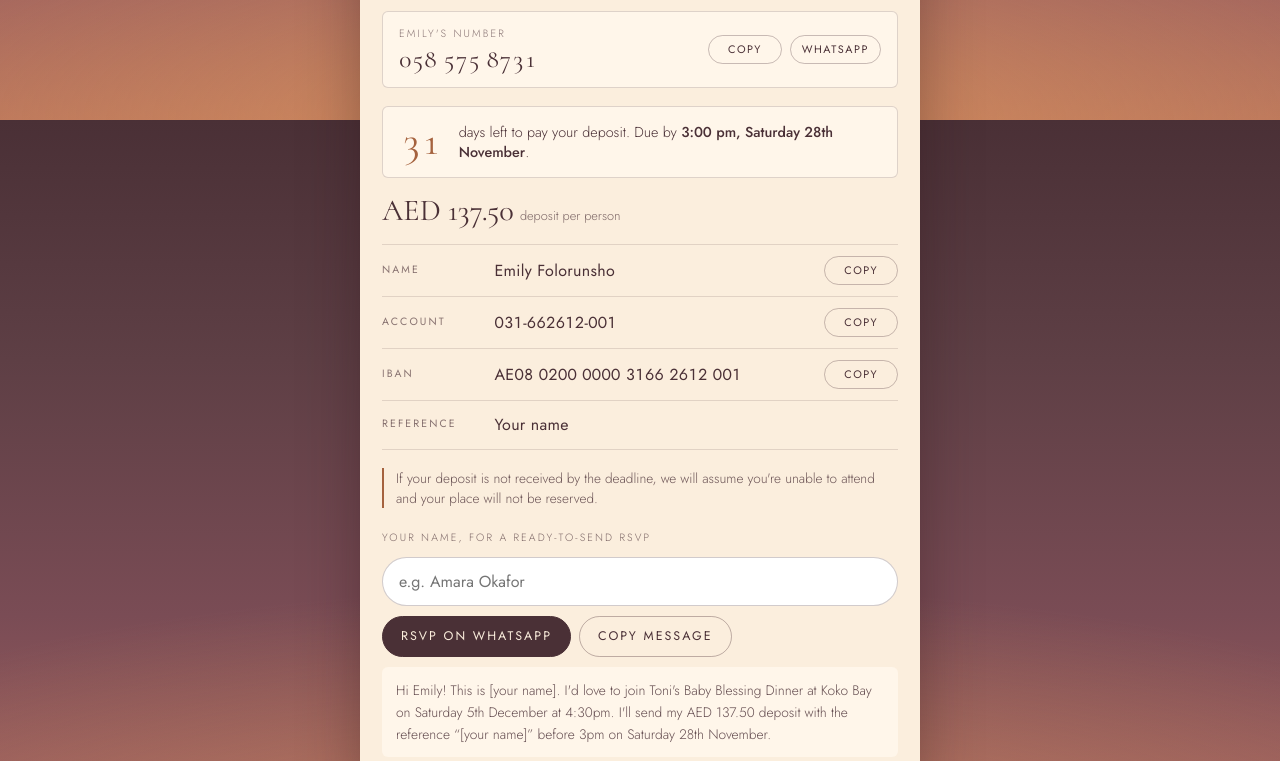
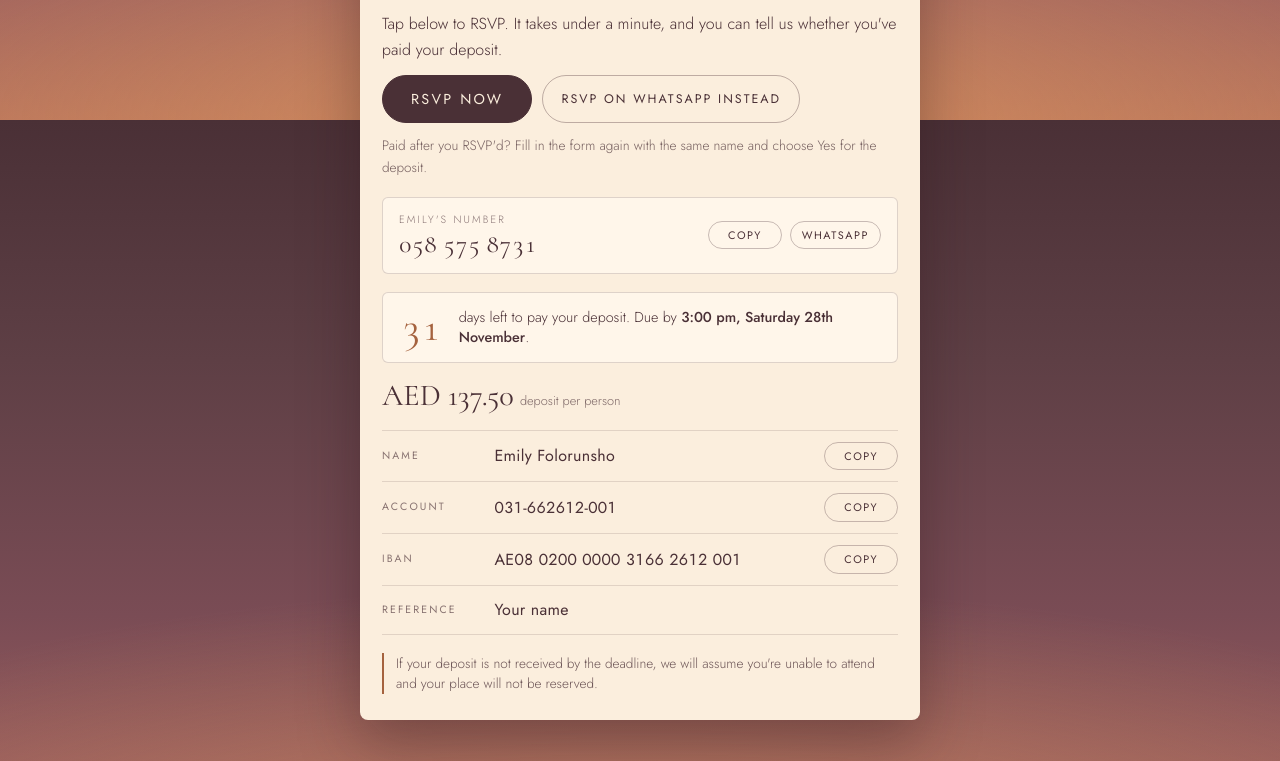
Before and after one commit to EmilyFolorunsho/Toni-s-Baby-Blessing, a plain HTML site: page index.html in a window 1280 px wide. Shown: the part 2280-3041 px from the top of the page. Drawn offline with Linux system fonts and the light colour scheme.

Commit message:
Add RSVP button linking to the Google Form
Co-Authored-By: Claude Opus 5.5 <noreply@anthropic.com>
Claude-Session: https://claude.ai/code/session_01NVo5t4xaYN6CBaTNcavFhd

```diff
--- a/index.html
+++ b/index.html
@@ -160,6 +160,29 @@ details.menu[open] summary .chev { transform: rotate(45deg); }
 .contact-num .v { font-family: var(--font-display); font-size: 1.6rem; line-height: 1.1; font-variant-numeric: tabular-nums; user-select: all; }
 .contact-actions { display: flex; gap: 8px; }
 .wa-link { text-decoration: none; display: inline-flex; align-items: center; justify-content: center; }
+.rsvp-form { display: flex; flex-direction: column; gap: 14px; }
+.rsvp-form .field { display: flex; flex-direction: column; gap: 6px; border: 0; margin: 0; padding: 0; min-width: 0; }
+.rsvp-form label, .rsvp-form legend { font-size: 0.66rem; letter-spacing: 0.2em; text-transform: uppercase; color: rgba(74,48,54,0.7); padding: 0; }
+.rsvp-form .opt { text-transform: none; letter-spacing: 0.02em; }
+.rsvp-form input[type="text"], .rsvp-form input[type="tel"] { width: 100%; min-width: 0; font: 400 1rem var(--font-body); color: var(--dusk-deep); background: #fff; border: 1px solid rgba(74,48,54,0.25); border-radius: 999px; padding: 12px 16px; }
+.rsvp-form input[aria-invalid="true"] { border-color: #b3261e; }
+.rsvp-form .choice { display: flex; flex-wrap: wrap; gap: 8px; }
+.rsvp-form .choice input { position: absolute; opacity: 0; width: 1px; height: 1px; }
+.rsvp-form .choice label { font: 400 0.9rem/1 var(--font-body); letter-spacing: 0.02em; text-transform: none; color: var(--dusk-deep); border: 1px solid rgba(74,48,54,0.3); background: #fff; border-radius: 999px; padding: 12px 16px; cursor: pointer; }
+.rsvp-form .choice input:checked + label { background: var(--dusk-deep); color: var(--cream); border-color: var(--dusk-deep); }
+.rsvp-form .choice input:focus-visible + label { outline: 2px solid #a5623e; outline-offset: 2px; }
+.rsvp-form .choice.invalid label { border-color: #b3261e; }
+.rsvp-form .row { display: flex; gap: 8px; flex-wrap: wrap; }
+.rsvp-form button[disabled] { opacity: 0.6; cursor: progress; }
+.hp { position: absolute; left: -9999px; width: 1px; height: 1px; opacity: 0; }
+.form-status { margin: 0; font-size: 0.92rem; line-height: 1.5; border-radius: 6px; padding: 12px 14px; background: #fff6ea; border-left: 3px solid #a5623e; }
+.form-status.ok { border-left-color: #2e7d45; background: #eef7ef; }
+.form-status.err { border-left-color: #b3261e; background: #fbecec; }
+.rsvp-cta { display: flex; flex-direction: column; gap: 12px; }
+.rsvp-cta p { margin: 0; }
+.rsvp-cta .row { display: flex; gap: 10px; flex-wrap: wrap; }
+.rsvp-cta .hint { font-size: 0.85rem; color: rgba(74,48,54,0.75); }
+.rsvp .btn.btn-big { font-size: 0.9rem; padding: 16px 28px; }
 .preview-msg { font-size: 0.86rem; background: #fff6ea; border-radius: 6px; padding: 12px 14px; white-space: pre-line; color: rgba(74,48,54,0.85); }
 
 .closing { text-align: center; display: flex; flex-direction: column; gap: 18px; align-items: center; }
@@ -287,6 +310,15 @@ details.menu[open] summary .chev { transform: rotate(45deg); }
     <p class="eyebrow">RSVP &amp; deposit</p>
     <h2 id="h-rsvp">Please let Emily know if you'll be joining us</h2>
 
+    <div class="rsvp-cta">
+      <p>Tap below to RSVP. It takes under a minute, and you can tell us whether you've paid your deposit.</p>
+      <div class="row">
+        <a class="btn btn-big" target="_blank" rel="noopener" href="https://forms.gle/dPCa7uEKFYnGA4mBA">RSVP now</a>
+        <a class="btn ghost-dark" id="wa-rsvp" target="_blank" rel="noopener" href="https://wa.me/971585758731">RSVP on WhatsApp instead</a>
+      </div>
+      <p class="hint">Paid after you RSVP'd? Fill in the form again with the same name and choose Yes for the deposit.</p>
+    </div>
+
     <div class="contact">
       <div class="contact-num">
         <span class="k">Emily's number</span>
@@ -316,17 +348,6 @@ details.menu[open] summary .chev { transform: rotate(45deg); }
 
     <p class="warn">If your deposit is not received by the deadline, we will assume you're unable to attend and your place will not be reserved.</p>
 
-    <div class="rsvp-compose">
-      <label for="guest-name">Your name, for a ready-to-send RSVP</label>
-      <div class="row">
-        <input id="guest-name" type="text" autocomplete="name" placeholder="e.g. Amara Okafor">
-      </div>
-      <div class="row">
-        <a class="btn" id="wa-rsvp" target="_blank" rel="noopener" href="https://wa.me/971585758731">RSVP on WhatsApp</a>
-        <button class="btn ghost-dark" type="button" id="copy-rsvp">Copy message</button>
-      </div>
-      <div class="preview-msg" id="rsvp-preview" aria-live="polite"></div>
-    </div>
   </section>
 
   <footer class="closing">
@@ -392,22 +413,9 @@ details.menu[open] summary .chev { transform: rotate(45deg); }
     });
   });
 
-  var nameInput = document.getElementById("guest-name");
-  var preview = document.getElementById("rsvp-preview");
-  function message() {
-    var n = nameInput.value.trim() || "[your name]";
-    return "Hi Emily! This is " + n + ". I'd love to join Toni's Baby Blessing Dinner at Koko Bay on Saturday 5th December at 4:30pm. I'll send my AED 137.50 deposit with the reference “" + n + "” before 3pm on Saturday 28th November.";
-  }
-  var waRsvp = document.getElementById("wa-rsvp");
-  function render() {
-    preview.textContent = message();
-    waRsvp.href = "https://wa.me/971585758731?text=" + encodeURIComponent(message());
-  }
-  nameInput.addEventListener("input", render);
-  render();
-  document.getElementById("copy-rsvp").addEventListener("click", function () {
-    copy(message(), this, "Copied — paste to Emily", preview);
-  });
+  // WhatsApp fallback message
+  var waMsg = "Hi Emily! I'd love to join Toni's Baby Blessing Dinner at Koko Bay on Saturday 5th December at 4:30pm. I'll send my AED 137.50 deposit with my name as the reference before 3pm on Saturday 28th November.";
+  document.getElementById("wa-rsvp").href = "https://wa.me/971585758731?text=" + encodeURIComponent(waMsg);
 })();
 </script>
 
```
